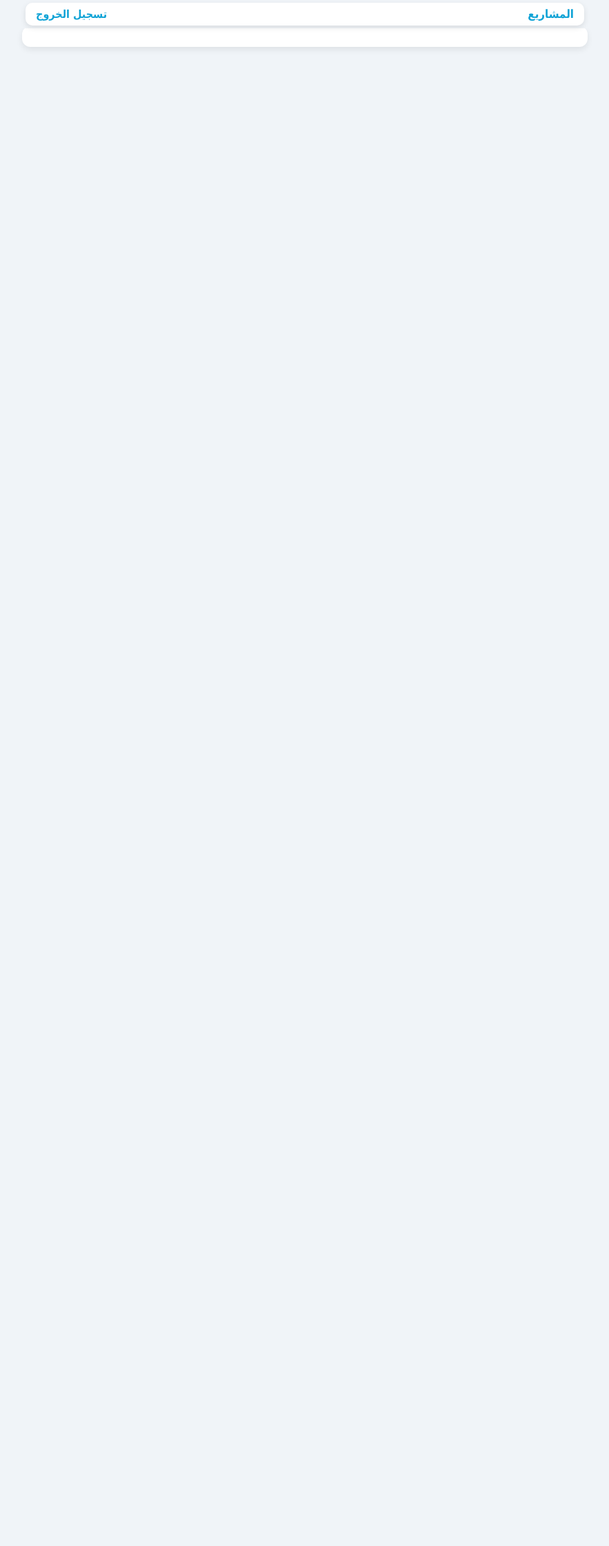
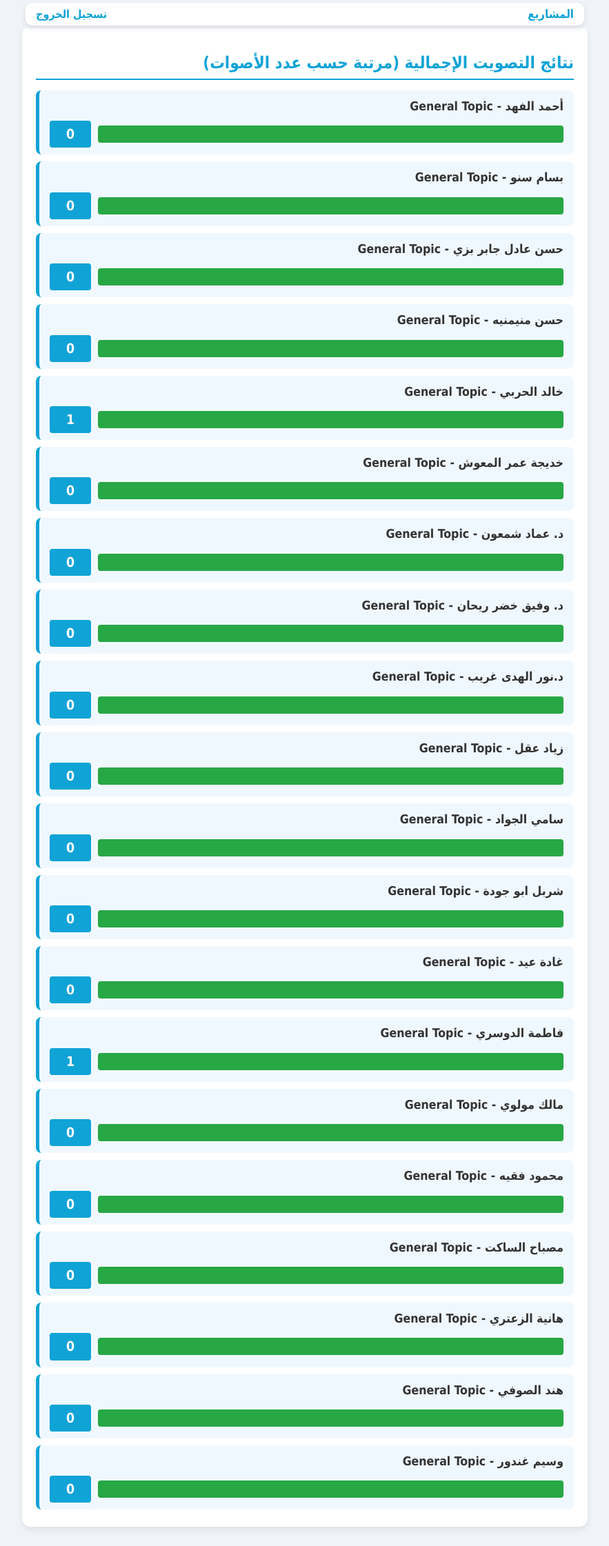
Before and after one commit to mohammadtout24/electionV2, a Django app: page /home/ in a window 1280 px wide. Shown: the whole page at 69% size, without its empty margins (198-1081 px from the left). Before the commit the page ends 70 px from the top, so only its background shows below. Run offline with Django 5.2, Linux system fonts and the light colour scheme; a user stored in the database is signed in; data comes from the database, SQL or seed files in the repository; some libraries are stand-ins or nearby versions.

Commit message:
Enhance results display and layout in home.html
Updated styles for results visualization and adjusted layout for better user experience.

```diff
--- a/candidates/templates/candidates/home.html
+++ b/candidates/templates/candidates/home.html
@@ -203,6 +203,63 @@
     transform: scale(1.03);
 }
 
+/* Results specific styles (UPDATED FOR VISUALISATION) */
+.results-heading {
+    color: #10A3D6;
+    font-size: 1.5em;
+    border-bottom: 2px solid #10A3D6;
+    padding-bottom: 5px;
+    margin-bottom: 15px;
+    text-align: right;
+}
+.result-card {
+    background: #f0f8ff;
+    padding: 10px 15px;
+    border-radius: 8px;
+    border-left: 5px solid #10A3D6;
+    margin-bottom: 10px;
+    display: flex;
+    flex-direction: column; /* Changed to column for name/bar stack */
+    gap: 8px;
+    font-size: 1.1em;
+}
+.result-card strong {
+    color: #333;
+    display: block; /* Ensures name takes full width */
+    text-align: right;
+}
+.result-visualisation {
+    display: flex;
+    align-items: center;
+    gap: 10px;
+    direction: ltr; /* Ensure progress bar and count display left-to-right */
+}
+.vote-count {
+    background-color: #10A3D6;
+    color: white;
+    padding: 5px 10px;
+    border-radius: 4px;
+    min-width: 40px;
+    text-align: center;
+    font-size: 1.1em;
+    font-weight: 700;
+    flex-shrink: 0; /* Prevents count from shrinking */
+}
+.progress-container {
+    flex-grow: 1;
+    background-color: #e9ecef;
+    border-radius: 4px;
+    height: 25px;
+    overflow: hidden;
+}
+.progress-bar {
+    height: 100%;
+    background-color: #28a745; /* Green for progress */
+    transition: width 0.5s ease-in-out;
+    text-align: left;
+}
+
+
 /* Messages */
 .message, .warning {
     padding: 6px 10px;
@@ -240,9 +297,8 @@
     <div class="fixed-actions-content">
         <h4>المشاريع</h4>
         <div class="fixed-buttons-container">
-            {% if user.is_authenticated %}
-
-
+            {# The buttons are now only displayed for authenticated users who are NOT admins #}
+            {% if user.is_authenticated and not is_admin %}
                 {% if is_candidate %}
                     <a href="{% url 'candidate_results' %}" class="vote-btn">النتائج</a>
                 {% endif %}
@@ -268,7 +324,39 @@
         {% endfor %}
     {% endif %}
 
-    {% if is_admin %}{% else %}
+    {% if is_admin %}
+
+        {# ADMIN VIEW: Display Sorted and Visualized Results #}
+        <h2 class="results-heading">نتائج التصويت الإجمالية (مرتبة حسب عدد الأصوات)</h2>
+
+        {% if candidates_with_votes %}
+
+            {# NOTE: Sorting must be done in the Django view using item.vote_count before reaching the template #}
+
+            {% for item in candidates_with_votes %}
+                <div class="result-card">
+                    <strong>{{ item.candidate.name }} - {{ item.candidate.topic }}</strong>
+
+                    <div class="result-visualisation">
+
+                        <span class="vote-count">{{ item.vote_count }}</span>
+
+                        <div class="progress-container">
+                            {# Calculate percentage width: (vote_count / max_votes) * 100 #}
+                            {# The 'max_votes' variable must be passed from the Django view #}
+                            <div class="progress-bar" style="width: {% widthratio item.vote_count max_votes 100 %}%;"></div>
+                        </div>
+                    </div>
+                </div>
+            {% endfor %}
+
+        {% else %}
+            <p style="text-align:right;">لا توجد أصوات أو مرشحين لعرض النتائج.</p>
+        {% endif %}
+
+    {% else %}
+
+        {# VOTER VIEW: Display voting form and status (Unchanged) #}
         {% if voting_closed %}
             <div class="warning">
                 انتهت فترة التصويت. لم يعد بالإمكان التصويت أو تعديل الأصوات بعد {{ deadline }}.
@@ -335,7 +423,7 @@
                         </label>
                     </div>
                 </form>
-                {% endfor %}
+            {% endfor %}
 
         {% else %}
             <p style="text-align:right;">لم يتم تسجيل مرشحين بعد.</p>
```
